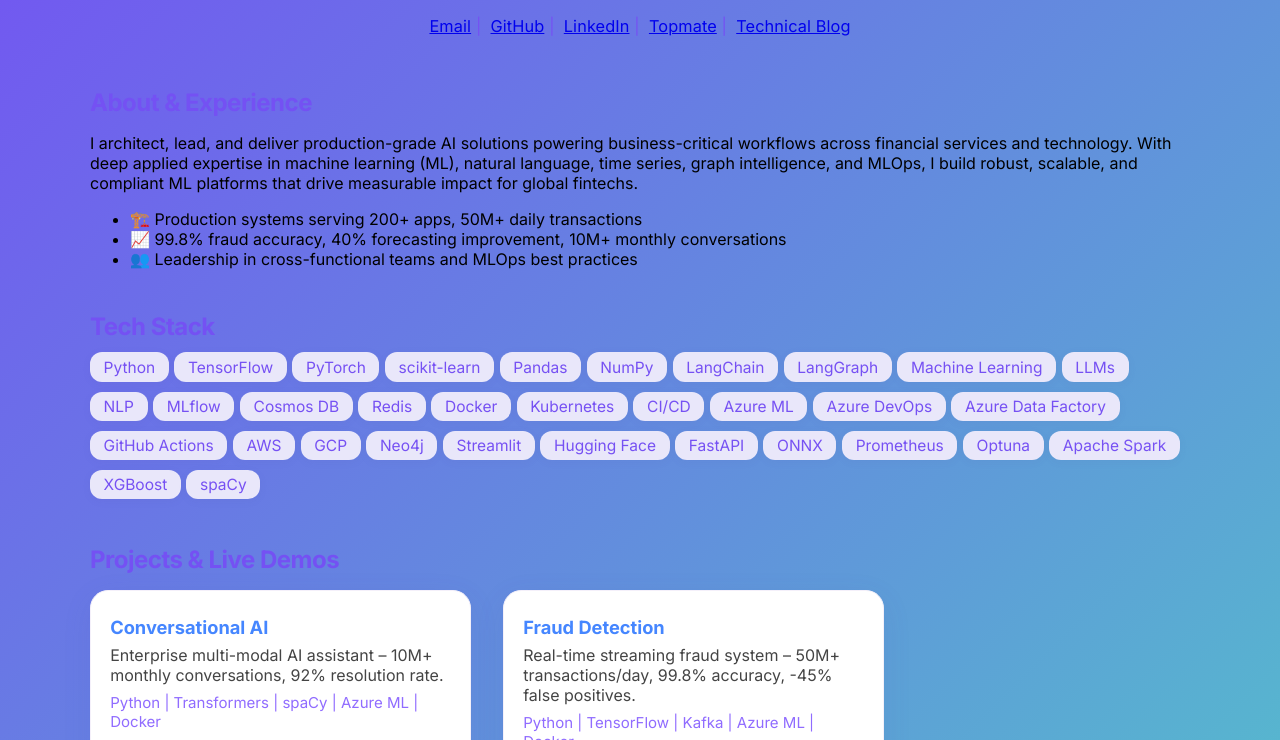
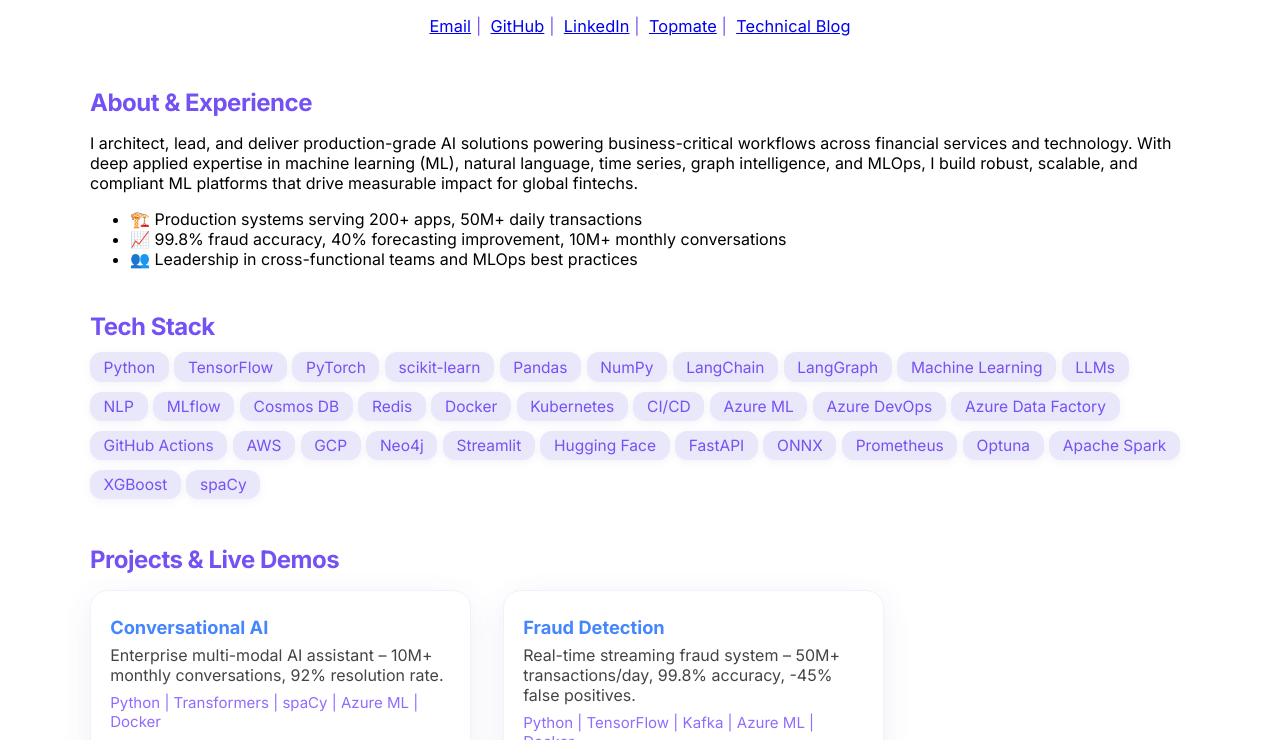
Before and after one commit to praykar/aboutme, a plain HTML site: page index.html in a window 1280 px wide. Shown: the part 185-925 px from the top of the page. Drawn offline with Linux system fonts and the light colour scheme.

Commit message:
Update index.html

```diff
--- a/index.html
+++ b/index.html
@@ -9,7 +9,6 @@
     body {
       margin: 0;
       font-family: 'Inter', Arial, sans-serif;
-      background: linear-gradient(135deg, #7451f3 0%, #4fd1c5 100%);
     }
     .container {
       max-width: 1100px;
```
